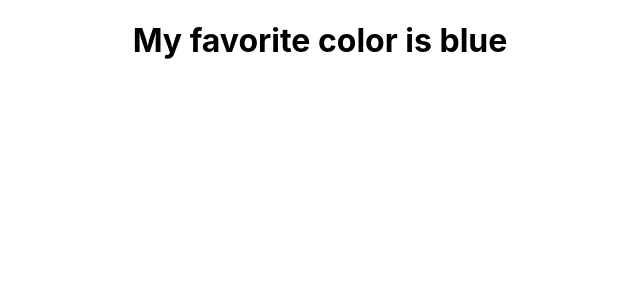
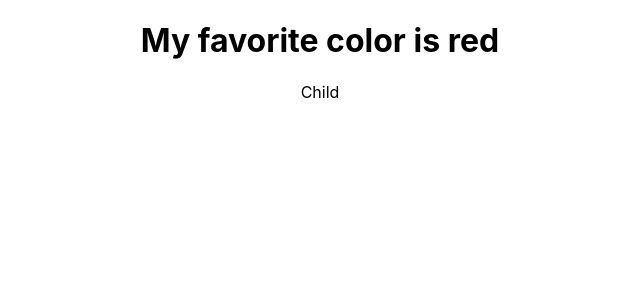
Before and after one commit to VepaHocanazarov/React-Egtimi-Section--6--React-Ya-am-D-ng-s-, a React (Create React App) app: page / in a window 1280 px wide. Shown: the top 300 px of the page, without its empty margins (320-960 px from the left). Built offline with nearby package versions, Linux system fonts and the light colour scheme.

Commit message:
49. Hiyerarşi

```diff
--- a/src/App.js
+++ b/src/App.js
@@ -1,6 +1,7 @@
 
 import './App.css';
 import React, { Component } from "react";
+import Child from './Child';
 
 class App extends Component {
 
@@ -20,12 +21,6 @@ class App extends Component {
   componentDidMount() {
     console.log("DidMount");  // render den sonra calısır ve setTimeout ile zaman belirterek otomatik render yapabilmekteyiz örnek aşagıda.
 
-    setTimeout(() => {
-      this.setState({
-        favoritecolor: "blue"
-      })
-    },2000
-    )
   }
 
 
@@ -38,6 +33,8 @@ class App extends Component {
 
         <h1>My favorite color is {this.state.favoritecolor} </h1>
 
+        <Child/>
+
       </div>
     );
   }
--- a/src/Child.js
+++ b/src/Child.js
@@ -0,0 +1,30 @@
+import React, { Component } from 'react'
+
+class Child extends Component {
+
+    constructor(props) {
+
+        console.log("Child Constructor");
+        super(props);
+    }
+
+    componentWillMount = () => {
+        console.log("Child WillMount")
+    };
+
+    componentDidMount() {
+        console.log(" Child DidMount");
+
+    }
+
+    render() {
+        return (
+            <div>
+                Child
+
+            </div>
+        )
+    }
+}
+
+export default Child;
```
